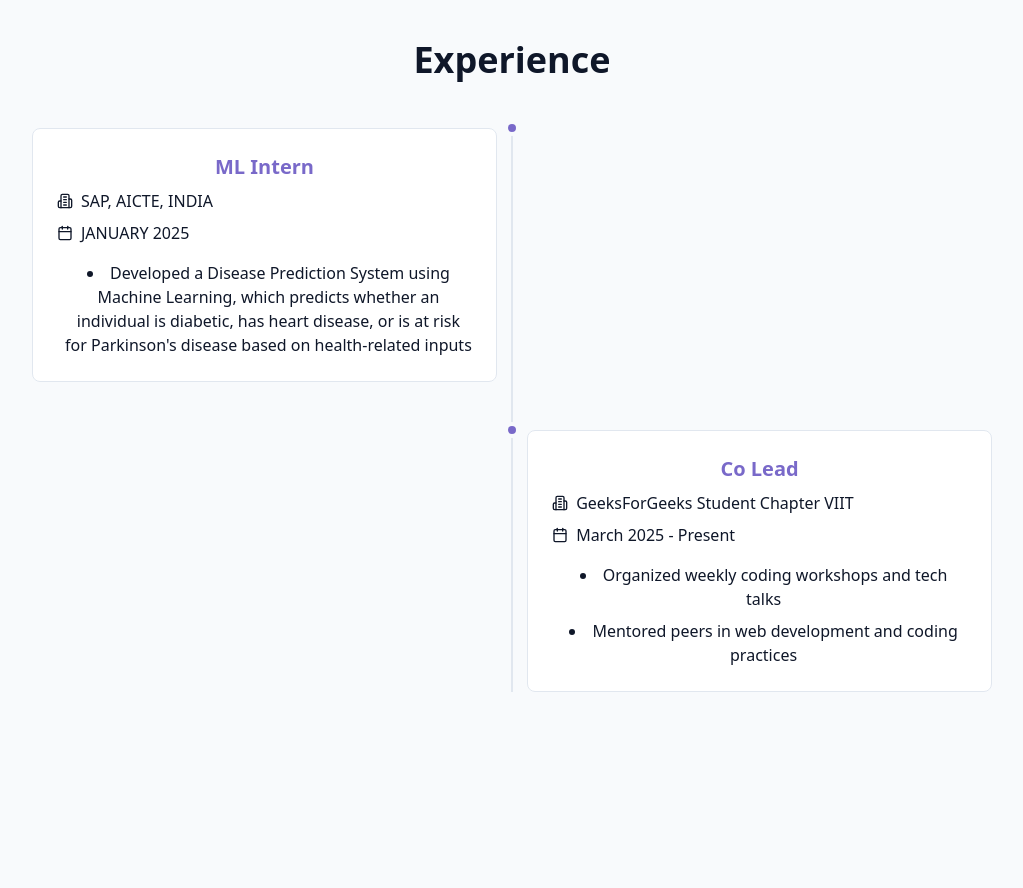
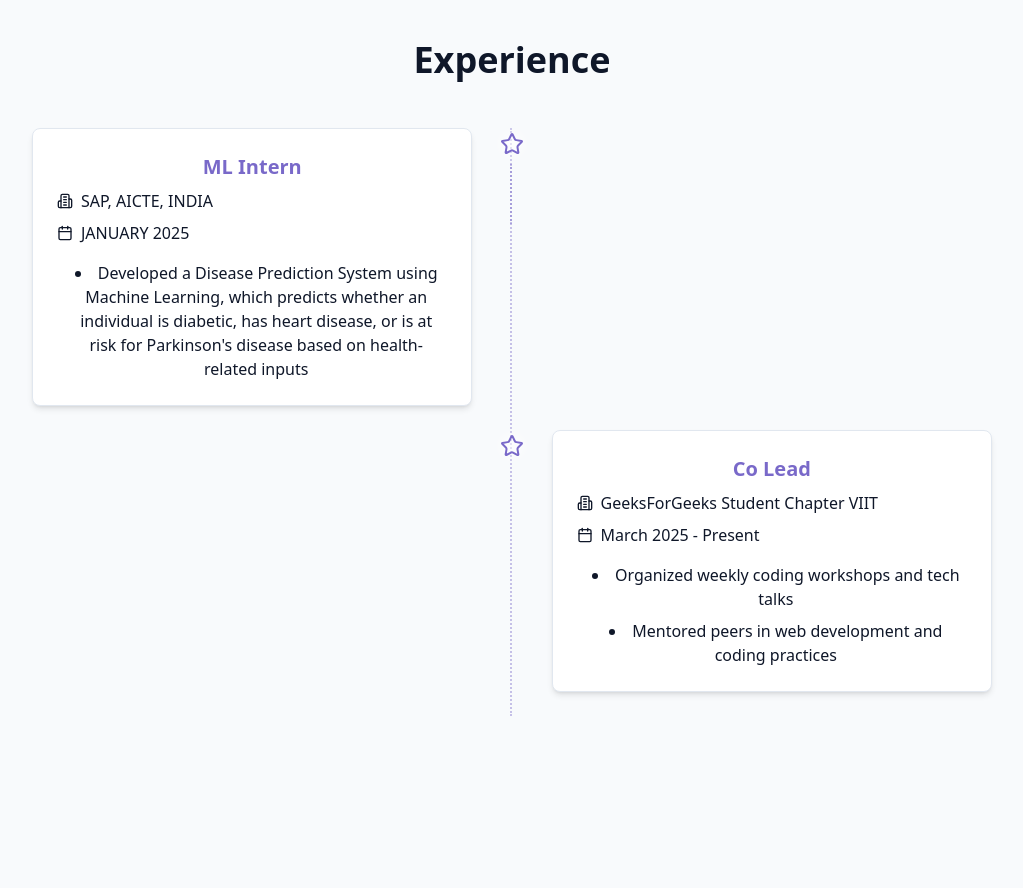
Before and after one commit to Geethanjali37/My-Portfolio, a React (Vite) app: page / in a window 1280 px wide. Shown: the part 4600-5488 px from the top of the page, without its empty margins (128-1151 px from the left). Built offline with nearby package versions, Linux system fonts and the light colour scheme.

Commit message:
Update ExperienceSection.jsx

```diff
--- a/src/components/ExperienceSection.jsx
+++ b/src/components/ExperienceSection.jsx
@@ -1,4 +1,13 @@
-import { Calendar, Building2 } from "lucide-react";
+import { Calendar, Building2, Star } from "lucide-react";
+
+const GlowyStar = ({ className = "" }) => (
+    <div className={`w-8 h-8 flex items-center justify-center ${className}`}>
+        <div className="relative">
+            <Star className="w-6 h-6 text-primary z-10 relative" />
+            <div className="absolute inset-0 rounded-full bg-white opacity-60 blur-[6px] z-0" />
+        </div>
+    </div>
+);
 
 export const ExperienceSection = () => {
     const experiences = [
@@ -22,30 +31,21 @@ export const ExperienceSection = () => {
     ];
 
     return (
-        <section id="experience" className="py-24 px-4 relative">
+        <section id="experience" className="py-24 px-2 sm:px-4 relative">
             <div className="container mx-auto max-w-5xl">
                 <h2 className="text-3xl md:text-4xl font-bold mb-12 text-center">
                     Experience
                 </h2>
-
-                <div className="relative">
-                    {/* Timeline Line */}
-                    <div className="absolute left-0 md:left-1/2 transform md:-translate-x-1/2 h-full w-0.5 bg-border" />
-
-                    <div className="space-y-12">
+                <div className="relative flex flex-col items-center w-full">
+                    <div className="w-full flex flex-col relative">
+                        {/* Vertical line */}
+                        <div className="absolute left-1/2 top-0 bottom-0 w-1 -translate-x-1/2 border-l-2 border-dotted border-primary/40 z-0" />
                         {experiences.map((exp, index) => (
-                            <div key={index} className="relative">
-                                {/* Timeline Point */}
-                                <div className="absolute left-0 md:left-1/2 transform -translate-x-1/2 -translate-y-1/2 w-4 h-4 rounded-full bg-primary border-4 border-background" />
-
-                                <div className={`flex flex-col md:flex-row gap-8 ${
-                                    index % 2 === 0 ? 'md:flex-row-reverse' : ''
-                                }`}>
-                                    {/* Empty space for alignment */}
-                                    <div className="hidden md:block md:w-1/2" />
-
-                                    {/* Content */}
-                                    <div className="w-full md:w-1/2 bg-card rounded-lg p-6 hover:shadow-xl transition-all duration-300 border border-border ml-6 md:ml-0 group hover:border-primary transform hover:-translate-y-1">
+                            <div key={index} className="flex items-start min-h-[80px] w-full relative z-10">
+                                {/* Left side (card or empty) */}
+                                {index % 2 === 0 ? (
+                                    <div className="w-1/2 flex justify-end pr-2 sm:pr-6">
+                                        <div className="bg-card rounded-lg p-6 mb-6 shadow-md border border-border w-full max-w-md group glow-card-hover hover:border-primary transition-all">
                                             <div className="flex flex-col gap-2">
                                                 <h3 className="text-xl font-semibold text-primary group-hover:scale-105 transition-transform">
                                                     {exp.title}
@@ -59,7 +59,6 @@ export const ExperienceSection = () => {
                                                     <span>{exp.duration}</span>
                                                 </div>
                                             </div>
-
                                             <div className="mt-4">
                                                 <ul className="list-disc list-inside space-y-2 text-muted-foreground">
                                                     {exp.responsibilities.map((resp, respIndex) => (
@@ -69,6 +68,45 @@ export const ExperienceSection = () => {
                                             </div>
                                         </div>
                                     </div>
+                                ) : (
+                                    <div className="w-1/2" />
+                                )}
+                                {/* Center: star and dotted line */}
+                                <div className="flex flex-col items-center justify-start min-h-full z-20">
+                                    <GlowyStar className="group" />
+                                    {index !== experiences.length - 1 && (
+                                        <div className="w-1 flex-1 border-dotted border-l-2 border-primary/40 min-h-[60px] my-1" />
+                                    )}
+                                </div>
+                                {/* Right side (card or empty) */}
+                                {index % 2 !== 0 ? (
+                                    <div className="w-1/2 flex justify-start pl-2 sm:pl-6">
+                                        <div className="bg-card rounded-lg p-6 mb-6 shadow-md border border-border w-full max-w-md group glow-card-hover hover:border-primary transition-all">
+                                            <div className="flex flex-col gap-2">
+                                                <h3 className="text-xl font-semibold text-primary group-hover:scale-105 transition-transform">
+                                                    {exp.title}
+                                                </h3>
+                                                <div className="flex items-center gap-2 text-muted-foreground group-hover:text-primary/80 transition-colors">
+                                                    <Building2 className="h-4 w-4" />
+                                                    <span>{exp.company}</span>
+                                                </div>
+                                                <div className="flex items-center gap-2 text-muted-foreground group-hover:text-primary/80 transition-colors">
+                                                    <Calendar className="h-4 w-4" />
+                                                    <span>{exp.duration}</span>
+                                                </div>
+                                            </div>
+                                            <div className="mt-4">
+                                                <ul className="list-disc list-inside space-y-2 text-muted-foreground">
+                                                    {exp.responsibilities.map((resp, respIndex) => (
+                                                        <li key={respIndex} className="pl-2 group-hover:text-foreground transition-colors">{resp}</li>
+                                                    ))}
+                                                </ul>
+                                            </div>
+                                        </div>
+                                    </div>
+                                ) : (
+                                    <div className="w-1/2" />
+                                )}
                             </div>
                         ))}
                     </div>
```
Lines whose indentation alone changed are shown as unchanged.
